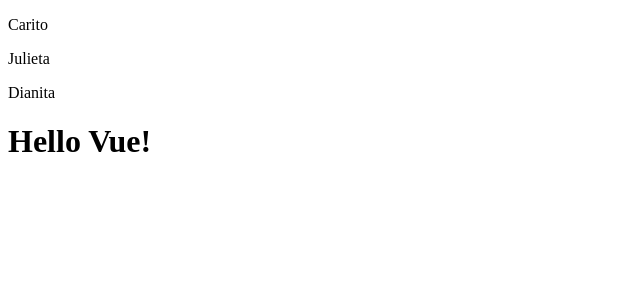
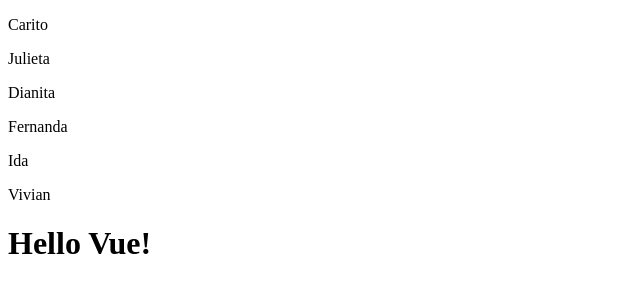
Before and after one commit to mvilchez01/FirstVue, a plain HTML site: page Index.html in a window 1280 px wide. Shown: the whole page, without its empty margins (0-640 px from the left). Drawn offline with nearby package versions, Linux system fonts and the light colour scheme.

Commit message:
Version3

```diff
--- a/Index.html
+++ b/Index.html
@@ -6,6 +6,10 @@
     <p> Carito</p>
     <p> Julieta</p>
     <p> Dianita</p>
+    <p> Fernanda</p>
+    <p> Ida</p>
+    <p> Vivian</p>
+
 
 <div id="app">
   <h1>{{ message }}</h1>
```
